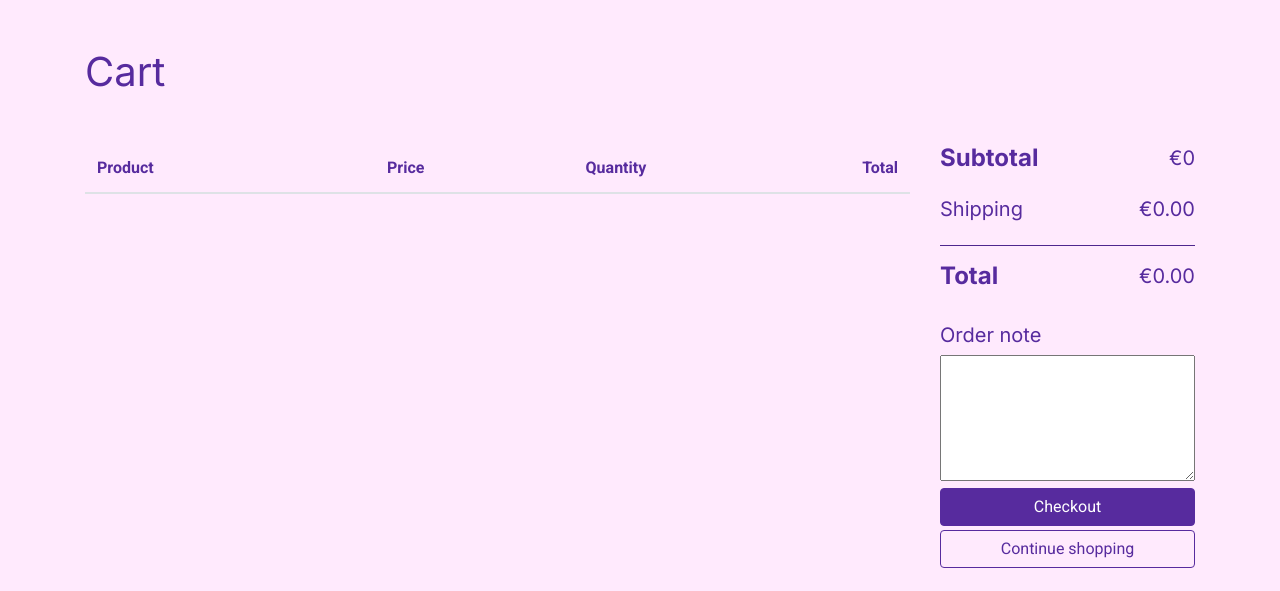
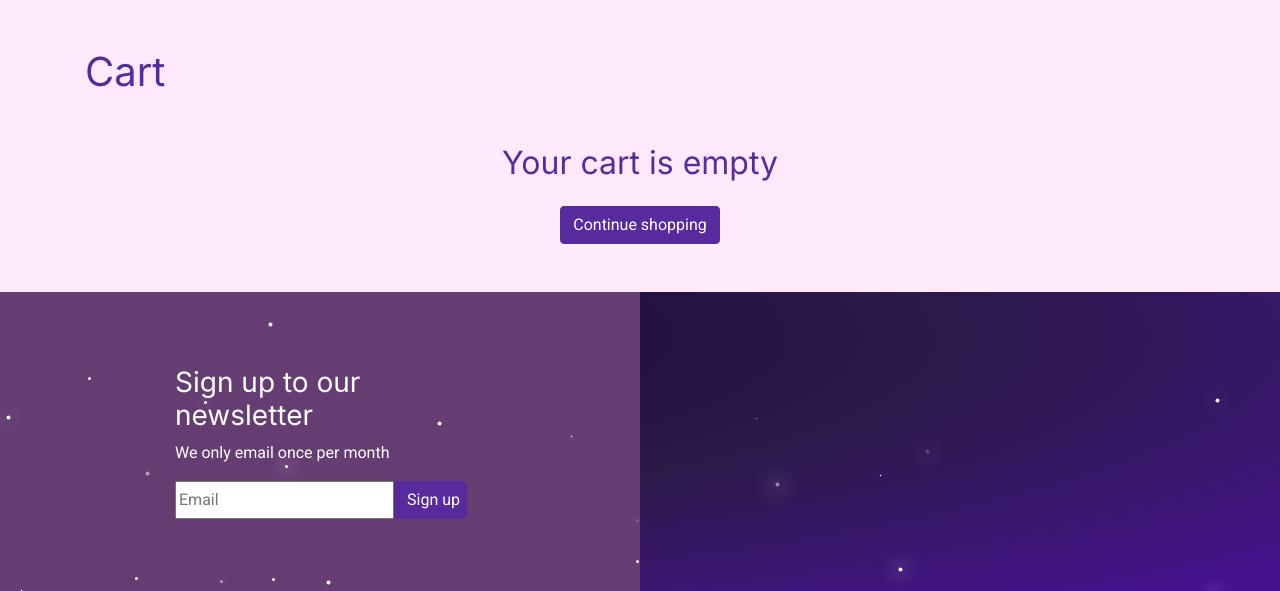
Before and after one commit to stephendawsondev/Sleep-Healthily, a Django app: page /cart/ in a window 1280 px wide. Shown: the part 160-751 px from the top of the page. Run offline with Django 3.2, Linux system fonts and the light colour scheme; lists and menus that the app fills with data are empty; some libraries are stand-ins or nearby versions; some web fonts are replaced.

Commit message:
feat: add functionality to remove items from cart

```diff
--- a/cart/templates/cart/cart.html
+++ b/cart/templates/cart/cart.html
@@ -4,6 +4,7 @@
 {% block content %}
 <section class="container py-5">
   <h1 class="h1 mb-5">Cart</h1>
+  {% if cart_items %}
   <div class="row">
     <div class="col-12 col-md-9">
       {% comment %} Cart line items table {% endcomment %}
@@ -33,6 +34,13 @@
               <form class="form update-form" method="POST" action="{% url 'adjust_cart' line_item.product.id %}">
                 {% csrf_token %}
                 {% include 'includes/snippets/quantity_selector.html' with quantity=line_item.quantity product=line_item.product %}
+              </form>
+              <form class="form update-form" method="POST"
+                action="{% url 'remove_item_from_cart' line_item.product.id %}">
+                {% csrf_token %}
+                <button class="text-primary bg-transparent border-0" aria-label="Remove item from cart">
+                  <small>Remove</small>
+                </button>
               </form>
             </td>
             <td class="align-middle font-weight-normal text-right">€{{ line_item.line_total }} </td>
@@ -67,8 +75,13 @@
         <a href="" class="btn btn-outline-primary w-100 mt-1">Continue shopping</a>
       </div>
     </div>
-
   </div>
+  {% else %}
+  <div class="d-flex flex-column align-items-center justify-content-center">
+    <h2 class="h2">Your cart is empty</h2>
+    <a href="{% url 'products' %}" class="btn btn-primary mt-3">Continue shopping</a>
+  </div>
+  {% endif %}
 </section>
 {% endblock content %}
 
--- a/cart/urls.py
+++ b/cart/urls.py
@@ -5,4 +5,6 @@ urlpatterns = [
     path('', views.view_cart, name='view_cart'),
     path('add/<id>', views.add_to_cart, name='add_to_cart'),
     path('adjust/<item_id>', views.adjust_cart, name='adjust_cart'),
+    path('remove/<item_id>', views.remove_item_from_cart,
+         name='remove_item_from_cart'),
 ]
--- a/cart/views.py
+++ b/cart/views.py
@@ -1,5 +1,5 @@
 from django.shortcuts import (
-    render, redirect, get_object_or_404, reverse
+    render, redirect, get_object_or_404, reverse, HttpResponse
 )
 from django.contrib import messages
 from product.models import Product
@@ -7,7 +7,12 @@ from product.models import Product
 
 def view_cart(request):
     """ A view that renders the cart contents page """
-    return render(request, 'cart/cart.html')
+
+    context = {
+        'on_cart_page': True
+    }
+
+    return render(request, 'cart/cart.html', context)
 
 
 def add_to_cart(request, id):
@@ -33,7 +38,9 @@ def add_to_cart(request, id):
 
 
 def adjust_cart(request, item_id):
-    """Adjust the quantity of the specified product to the specified amount"""
+    """
+    Adjust the quantity of the specified product to the specified amount
+    """
 
     product = get_object_or_404(Product, pk=item_id)
     quantity = int(request.POST.get('quantity'))
@@ -52,3 +59,22 @@ def adjust_cart(request, item_id):
 
     request.session['cart'] = cart
     return redirect(reverse('view_cart'))
+
+
+def remove_item_from_cart(request, item_id):
+    """
+    Removes the item from the shopping cart
+    """
+    try:
+        product = get_object_or_404(Product, pk=item_id)
+        cart = request.session.get('cart', {})
+        cart.pop(item_id)
+        messages.success(request, f'Removed {product.name} from your cart')
+
+        request.session['cart'] = cart
+
+        return redirect(reverse('view_cart'))
+
+    except Exception as e:
+        messages.error(request, f'Error removing item: {e}')
+        return HttpResponse(status=500)
--- a/product/templates/product/includes/add_to_cart_buttons.html
+++ b/product/templates/product/includes/add_to_cart_buttons.html
@@ -1,4 +1,4 @@
-<div class="col-12 col-md-6 d-flex px-0">
+<div class="col-12 col-md-6 d-flex px-0 mt-3">
   <a href="{% url 'products' %}" class="btn btn-outline-primary rounded">
     <strong class="icon">
       <i class="fas fa-chevron-left fa-xs"></i>
--- a/product/templates/product/includes/quantity_input_script.html
+++ b/product/templates/product/includes/quantity_input_script.html
@@ -1,6 +1,14 @@
 <script type="text/javascript">
   document.addEventListener('DOMContentLoaded', () => {
-    // Disable +/- buttons outside 1-99 range
+    // Check if on cart page because it should
+    // not submit on the product page
+    const isCartPage = window.location.pathname.includes('/cart');
+
+    // setting the timeout id to handle
+    // clicks in quick succession
+    let timeoutId;
+
+    // Function to disable/enable buttons based on the quantity
     const handleEnableDisable = (input) => {
       const currentValue = parseInt(input.value);
       const itemId = input.dataset.itemid;
@@ -11,16 +19,30 @@
       incrementBtn.disabled = currentValue >= 99;
     };
 
+    // Function to submit the form with a delay, using debounce to handle rapid clicks
+    const delayedFormSubmit = (input) => {
+      if (timeoutId) clearTimeout(timeoutId);
+
+      timeoutId = setTimeout(() => {
+        input.form.submit();
+      }, 500);
+    };
+
+
     // Initialize all quantity inputs and their corresponding +/- buttons
-    const allQtyInputs = document.querySelectorAll(".qty_input");
-    allQtyInputs.forEach(input => {
+    document.querySelectorAll(".qty_input").forEach(input => {
       handleEnableDisable(input);
 
-      // Check enable/disable every time the input is changed
-      input.addEventListener('change', () => handleEnableDisable(input));
+      // Check enable/disable and submit form with delay every time the input is changed
+      input.addEventListener('change', () => {
+        handleEnableDisable(input);
+        if (isCartPage) {
+          delayedFormSubmit(input);
+        }
+      });
     });
 
-    // Increment quantity
+    // Increment quantity and submit form with delay
     document.querySelectorAll(".increment-qty").forEach(button => {
       button.addEventListener('click', (e) => {
         e.preventDefault();
@@ -29,11 +51,14 @@
         if (currentValue < 99) {
           closestInput.value = currentValue + 1;
           handleEnableDisable(closestInput);
+          if (isCartPage) {
+            delayedFormSubmit(closestInput);
+          }
         }
       });
     });
 
-    // Decrement quantity
+    // Decrement quantity and submit form with delay
     document.querySelectorAll(".decrement-qty").forEach(button => {
       button.addEventListener('click', (e) => {
         e.preventDefault();
@@ -42,8 +67,12 @@
         if (currentValue > 1) {
           closestInput.value = currentValue - 1;
           handleEnableDisable(closestInput);
+          if (isCartPage) {
+            delayedFormSubmit(closestInput);
+          }
         }
       });
     });
+
   });
 </script>
--- a/templates/includes/snippets/quantity_selector.html
+++ b/templates/includes/snippets/quantity_selector.html
@@ -1,5 +1,5 @@
 {% if not quantity %}<p class="mt-3"><strong>Quantity:</strong></p>{% endif %}
-<div class="form-group w-{% if quantity %}100{% else %}50{% endif %}">
+<div class="w-{% if quantity %}100{% else %}50{% endif %}">
   <div class="input-group input-group-{{ product.id }}">
     <div class="input-group-prepend">
       <button class="decrement-qty btn btn-outline-primary py-1 decrement-qty_{{ product.id }}"
--- a/templates/includes/toasts/toast_success.html
+++ b/templates/includes/toasts/toast_success.html
@@ -10,10 +10,12 @@
     <div class="row">
       <div class="col">
         {{ message }}
+        {% if cart_total and not on_profile_page and not on_cart_page %}
         <hr class="mt-1 mb-3">
+        {% endif %}
       </div>
     </div>
-    {% if cart_total and not on_profile_page %}
+    {% if cart_total and not on_profile_page and not on_cart_page %}
     <p class="logo-font py-1">Cart quantity ({{ product_count }})</p>
     <div class="cart-notification-wrapper">
       {% for item in cart_items %}
```
